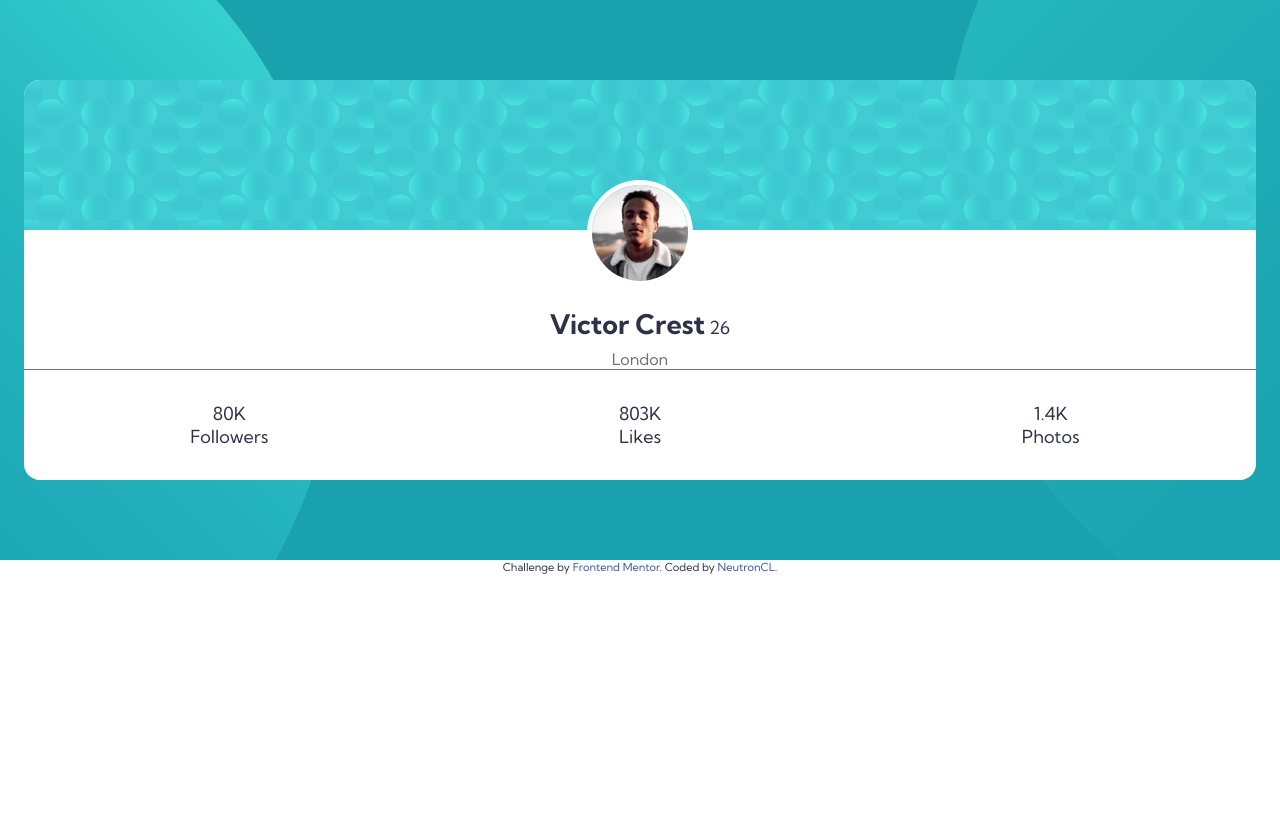
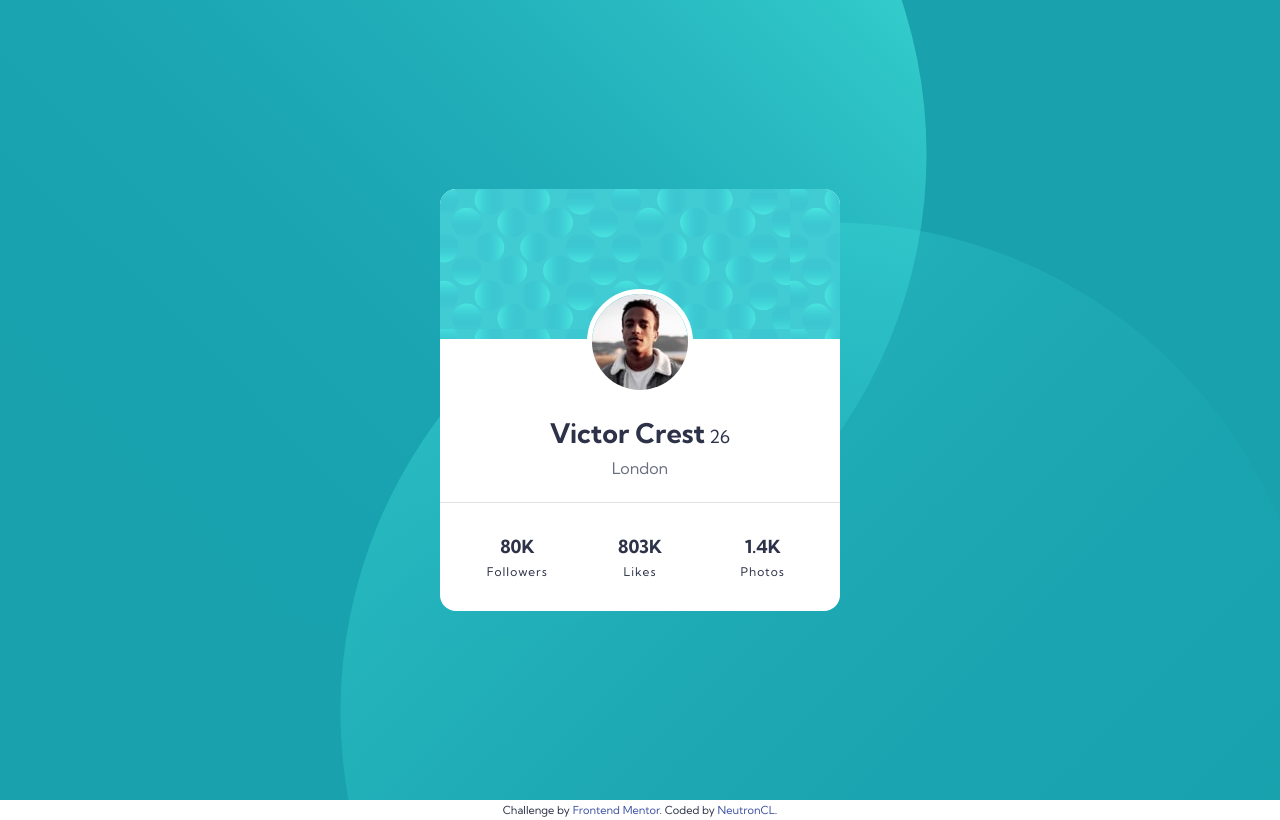
Before and after one commit to Baradit/profile-card, a plain HTML site: page index.html in a window 1280 px wide. Drawn offline with Linux system fonts and the light colour scheme.

Commit message:
almost finished

```diff
--- a/scss/_card.scss
+++ b/scss/_card.scss
@@ -1,9 +1,7 @@
 .container{
     position: relative;
-    background-color: $darkCyan;
-    max-width: 1440px;
     overflow: hidden;
-    padding: 5rem 1.5rem;
+    padding: 10rem 2rem;
 
     .pattern-bottom{
         position: absolute;
@@ -14,11 +12,12 @@
     .pattern-top{
         position: absolute;
         left: -50%;
-        top: -30%;
+        top: -20%;
     }
 }
 
 .card{
+    max-width: 100%;
     border-radius: 1rem;
     position: relative;
     background: #fff;
@@ -43,8 +42,8 @@
 
     &__body{
         text-align: center;
-        border-bottom: 1px solid $darkGrayisdhBlue;
-
+        border-bottom: 1px solid rgb(226, 226, 226);
+        padding-bottom: 1.5rem;
         h2{
             display: inline;
         }
@@ -59,21 +58,59 @@
     }
 
     &__footer{
-
-        padding: 2rem 0;
+        padding: 2rem 1rem;
         ul{
             display: flex;
             text-align: center;
 
             & > *{
+                font-weight: 700;
                 width: 100%;
             }
             span{
+                padding-top: 0.4rem;
                 display: block;
+                font-weight: 400;
+                font-size: 0.75rem;
+                letter-spacing: 1px;
             }
+        }
+    }
+}
 
+
+
+@media (min-width: 30rem){
+    .container{
+        height: 100vh;
+        padding: 0;
+        display: flex;
+        align-items: center;
+        justify-content: center;
+        margin: 0 auto;
+
+        .pattern-bottom{
+            position: absolute;
+            right: -3%;
+            bottom: -50%;
         }
 
+        .pattern-top{
+            position: absolute;
+            left: -4%;
+            top: -42%;
+        }
+    }
 
+    .card{
+        width: 400px;
+        height: max-content;
     }
+
 }
+
+
+.attribution{
+    background: #fff;
+    padding: 0.2rem 0;
+}
--- a/scss/_globals.scss
+++ b/scss/_globals.scss
@@ -14,6 +14,7 @@ body{
     font-size: 1.125rem;
     font-weight: 400;
     color: $veryDarkDesaturated;
+    background-color: $darkCyan;
 
 }
 
```
Also changed, not shown: style/main.css, 1 other file.
